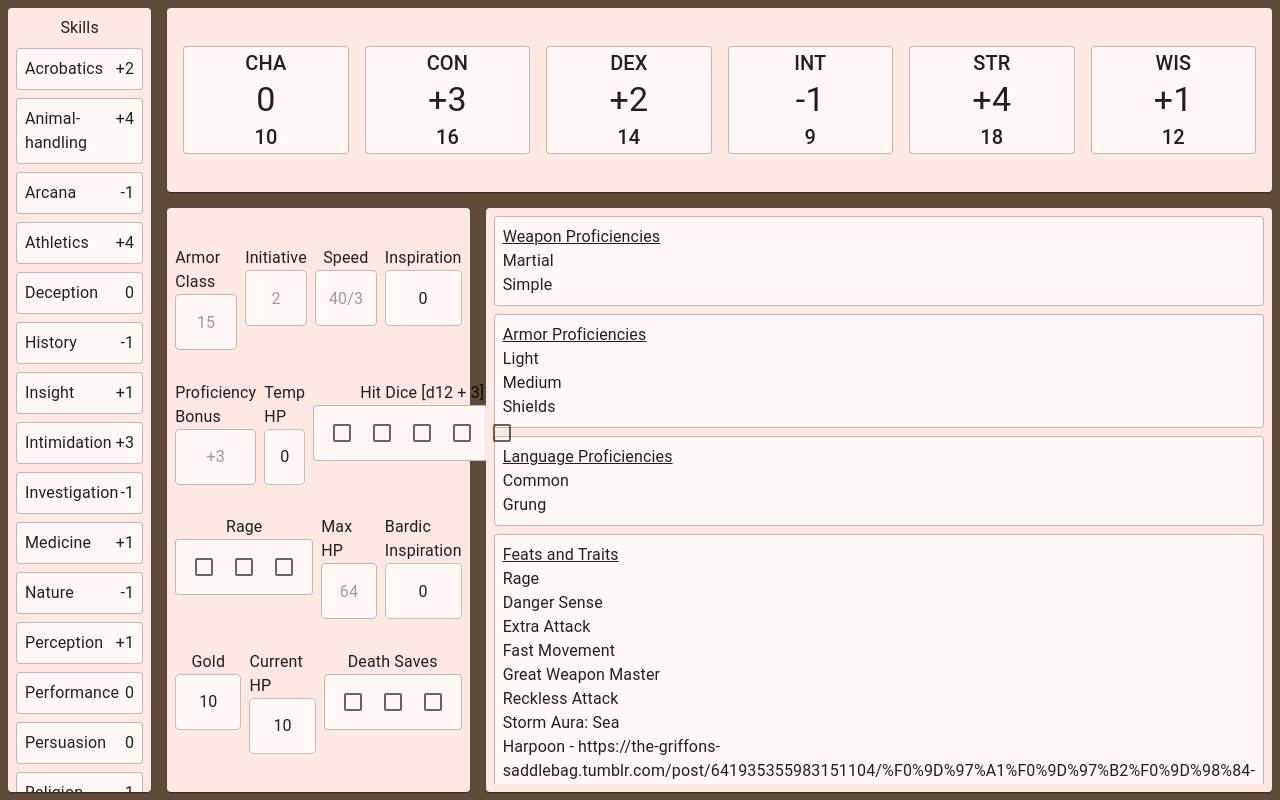
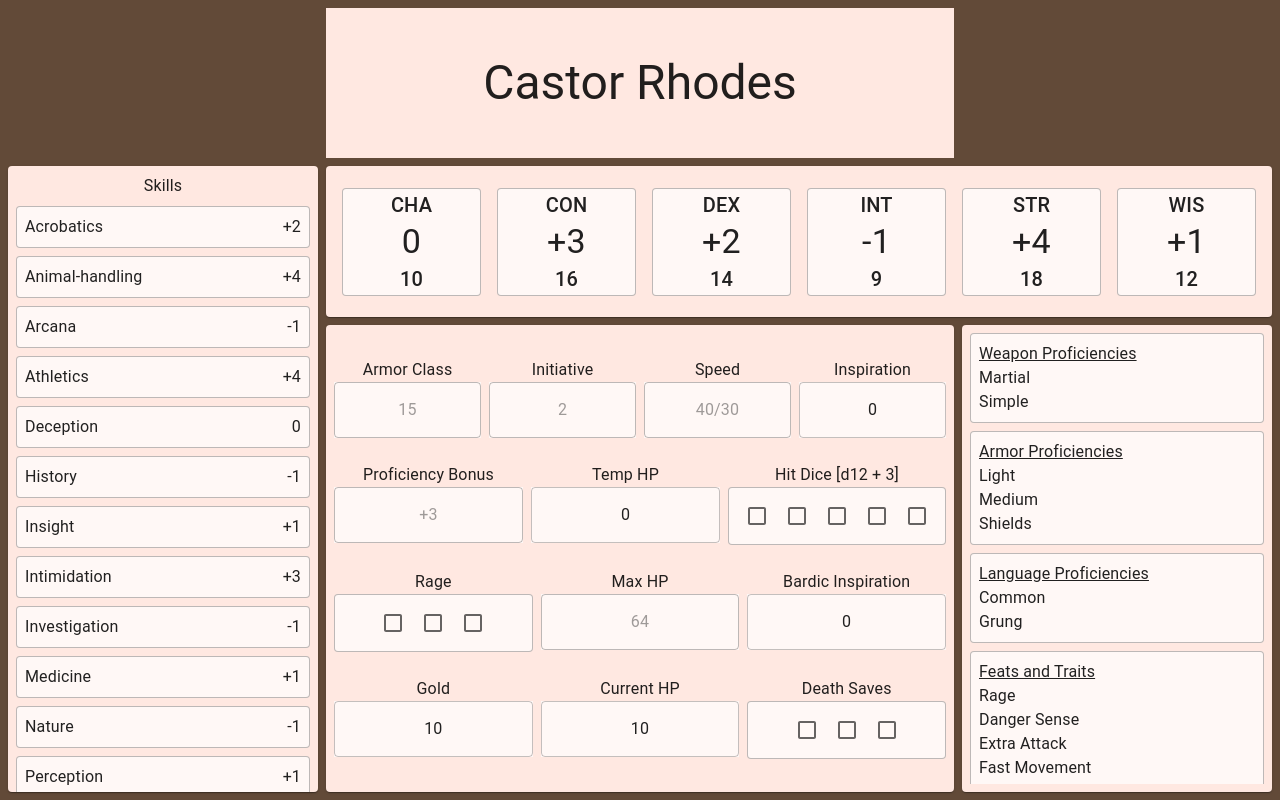
Before and after one commit to syj67507/dnd-cs-castor-rhodes, a React app: page / in a window 1280 px wide. Built offline with nearby package versions, Linux system fonts and the light colour scheme; the HTML template or start-up script is replaced by a standard one.

Commit message:
Grid clean up

```diff
--- a/src/dndApp/Abilities.tsx
+++ b/src/dndApp/Abilities.tsx
@@ -38,7 +38,7 @@ export function Abilities() {
                 padding: 2,
                 gridColumnStart: "2",
                 gridColumnEnd: "span 3",
-                gridRowStart: "1",
+                gridRowStart: "2",
                 gridRowEnd: "span 1",
                 bgcolor: "#FFE8E1",
             }}
--- a/src/dndApp/App.tsx
+++ b/src/dndApp/App.tsx
@@ -1,4 +1,4 @@
-import { Box, Grid2 as Grid } from "@mui/material";
+import { Box, Grid2 as Grid, Paper, Stack, Typography } from "@mui/material";
 import characterSheet from "./character-sheet.json"
 import { Skills } from "./Skills";
 import { Abilities } from "./Abilities";
@@ -15,12 +15,25 @@ export default function App() {
                 padding: 1,
                 height: "100vh",
                 display: "grid",
-                gap: 2,
+                gap: 1,
                 gridTemplateColumns: "repeat(4, 1fr)",
-                gridTemplateRows: "repeat(4, 1fr)",
+                gridTemplateRows: "repeat(5, 1fr)",
                 bgcolor: "#624A38",
             }}
         >
+            <Box
+                sx={{
+                    gridColumnStart: "2",
+                    gridColumnEnd: "span 2",
+                    bgcolor: "#FFE8E1",
+                    display: "flex",
+                    flexDirection: "row",
+                    justifyContent: "center",
+                    alignItems: "center",
+                }}
+            >
+                <Typography variant="h3">Castor Rhodes</Typography>
+            </Box>
             <Skills />
             <Abilities />
             <General />
--- a/src/dndApp/General.tsx
+++ b/src/dndApp/General.tsx
@@ -39,13 +39,13 @@ function Charges({ name, total, amountUsed = 0 }: ChargesProps) {
                 borderRadius={1}
                 padding={1}
                 justifyContent="center"
-                height="56px"
                 sx={{
                     "&:hover": {
                         border: "1px solid black"
                     },
                     bgcolor: "#FFF8F6",
                 }}
+                overflow="auto"
             >
                 {Array.from({length: total}, (_, i) => i + 1).map((index) => {
                     const used = index <= amountUsed;
@@ -243,7 +243,7 @@ export function General() {
                 padding: 1,
                 gridColumnStart: "2",
                 gridColumnEnd: "span 2",
-                gridRowStart: "2",
+                gridRowStart: "3",
                 gridRowEnd: "span 3",
                 bgcolor: "#FFE8E1",
             }}
--- a/src/dndApp/Proficiencies.tsx
+++ b/src/dndApp/Proficiencies.tsx
@@ -11,8 +11,8 @@ export function Proficiencies() {
                 padding: 1,
                 gridColumnStart: "4",
                 gridColumnEnd: "span 1",
-                gridRowStart: "2",
-                gridRowEnd: "span 3"
+                gridRowStart: "3",
+                gridRowEnd: "span 3",
             }}>
             <Stack
                 direction="column"
@@ -86,7 +86,7 @@ export function Proficiencies() {
                     <Typography variant="body1">Great Weapon Master</Typography>
                     <Typography variant="body1">Reckless Attack</Typography>
                     <Typography variant="body1">Storm Aura: Sea</Typography>
-                    <Typography variant="body1">Harpoon - https://the-griffons-saddlebag.tumblr.com/post/641935355983151104/%F0%9D%97%A1%F0%9D%97%B2%F0%9D%98%84-%F0%9D%97%B6%F0%9D%98%81%F0%9D%97%B2%F0%9D%97%BA-steam-harpoon-weapon-spear-rare</Typography>
+                    <Typography variant="body1">Harpoon</Typography>
                     <Typography variant="body1">Clothes, traveler’s</Typography>
                     <Typography variant="body1">Explorer's Pack</Typography>
                     <Typography variant="body1">Fishing tackle</Typography>
--- a/src/dndApp/Skills.tsx
+++ b/src/dndApp/Skills.tsx
@@ -9,7 +9,7 @@ export function Skills() {
             sx={{
                 padding: 1,
                 gridColumn: "1",
-                gridRowStart: "1",
+                gridRowStart: "2",
                 gridRowEnd: "span 4",
                 overflow: "auto",
                 bgcolor: "#FFE8E1"
```
